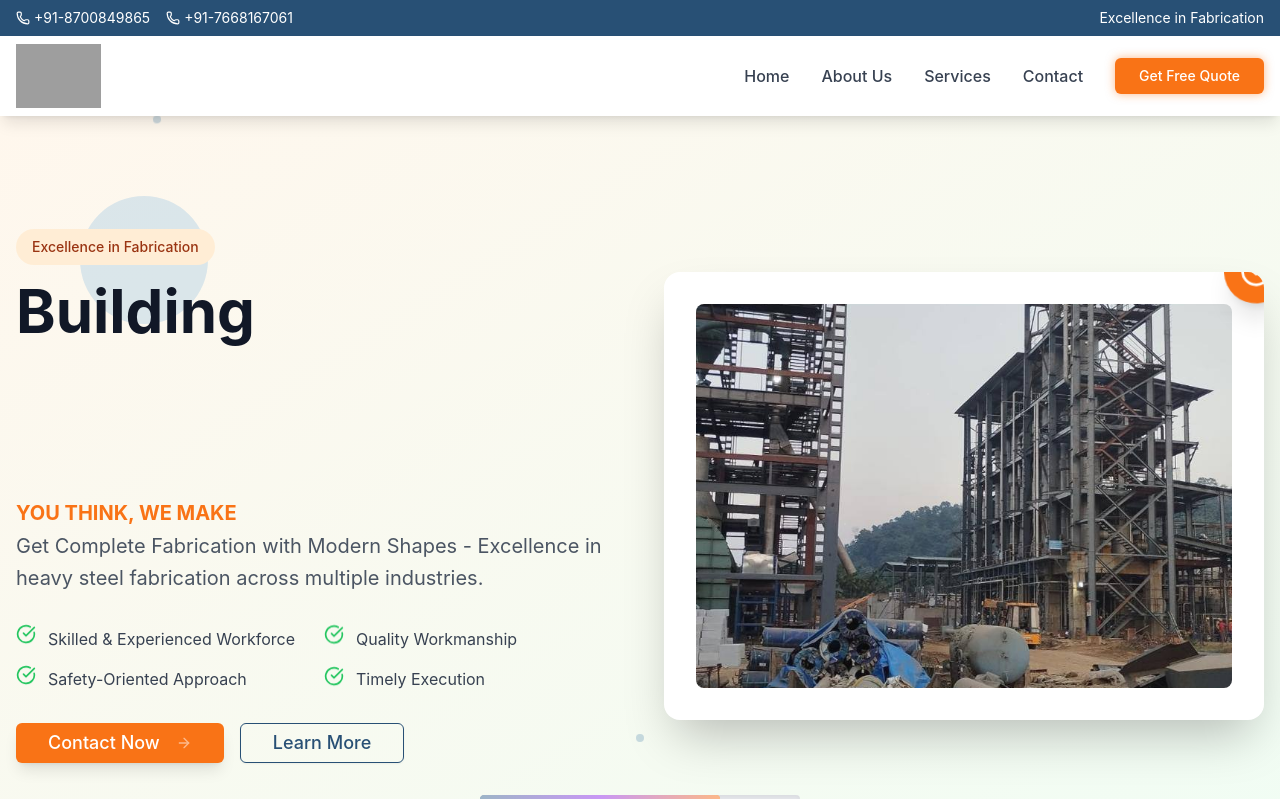
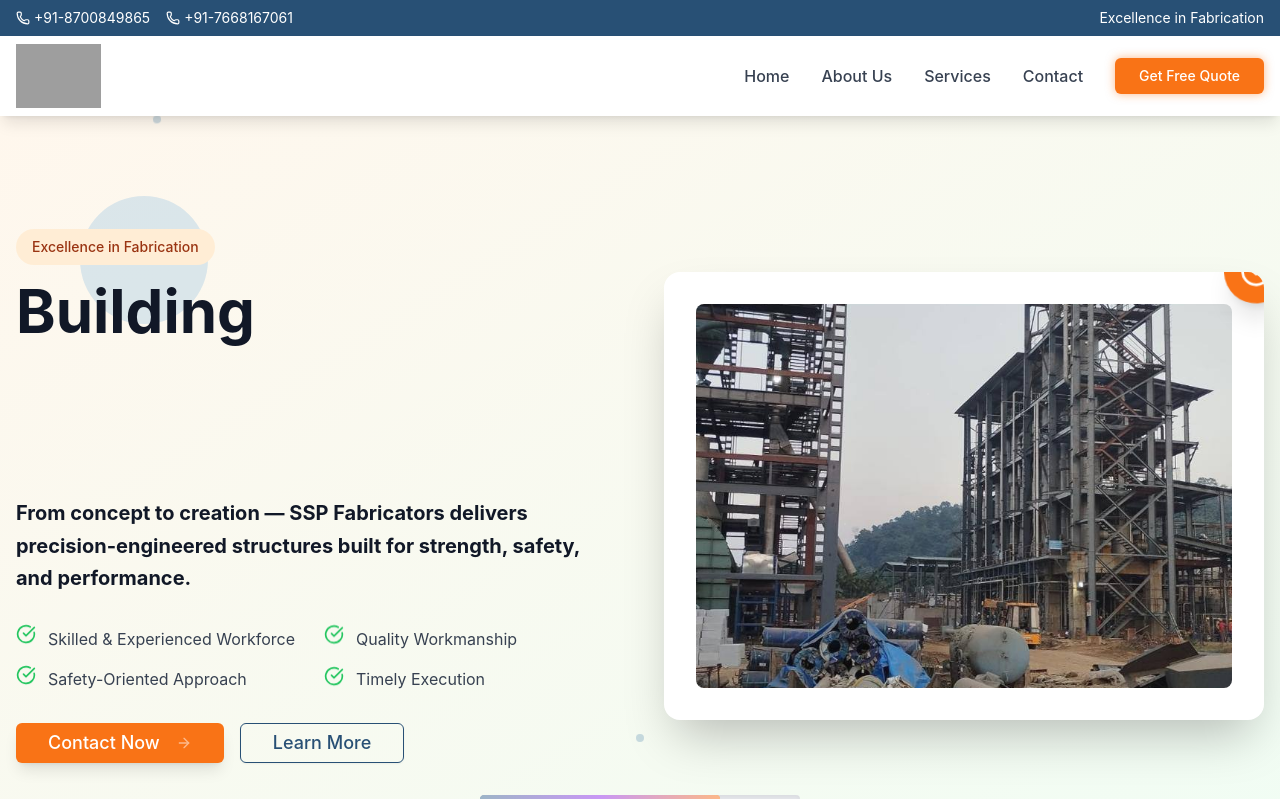
Before and after one commit to shubhampanchal2464-cpu/SSP_FABRICATORS, a React (Create React App) app in the folder frontend/: page / in a window 1280 px wide. Shown: the top 799 px of the page. Built offline with nearby package versions, Linux system fonts and the light colour scheme; grey boxes are pictures that could not be loaded.

Commit message:
auto-commit for ec33bf5b-828f-4c6e-8ec9-8356cfd89149

```diff
--- a/frontend/src/components/HeroSection.jsx
+++ b/frontend/src/components/HeroSection.jsx
@@ -162,8 +162,7 @@ const HeroSection = () => {
                 </span>
               </h1>
               <p className="text-xl text-gray-600 leading-relaxed animate-fade-in animation-delay-600">
-                <strong className="text-orange-500">YOU THINK, WE MAKE</strong><br/>
-                {currentHero.description}
+                <strong className="text-gray-900">From concept to creation — SSP Fabricators delivers precision-engineered structures built for strength, safety, and performance.</strong>
               </p>
             </div>
 
```
